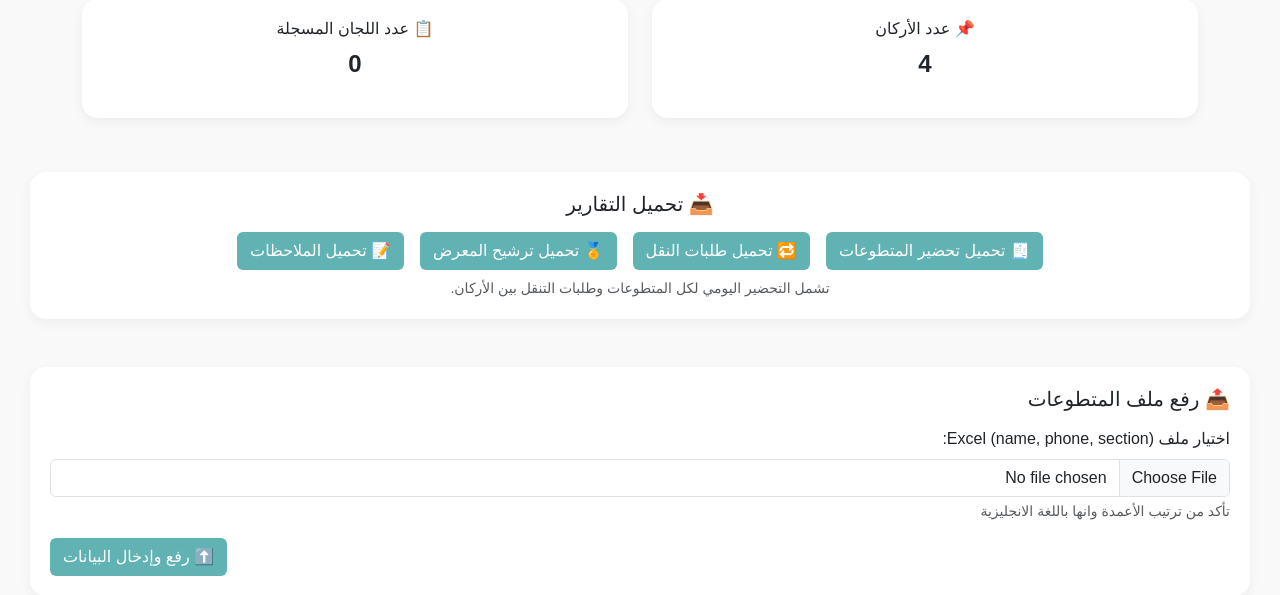
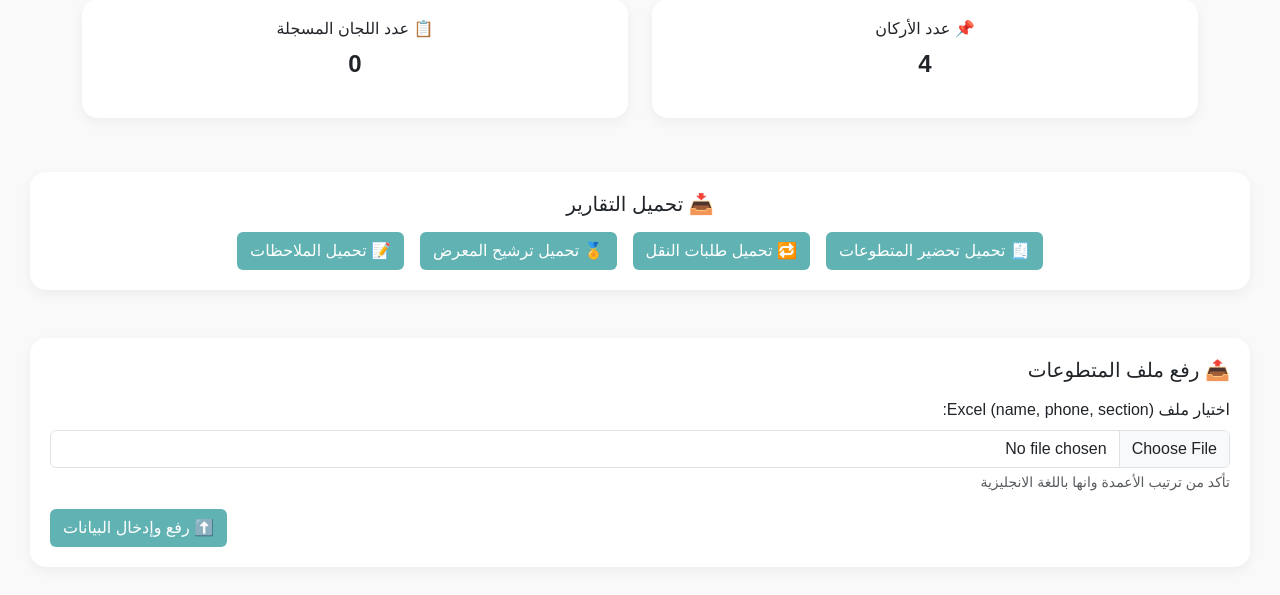
Before and after one commit to ITE7twa22/KiswaFarah-Platform, a Flask app: page /hr in a window 1280 px wide. Shown: the part 531-1126 px from the top of the page. Run offline with Flask 3, Linux system fonts and the light colour scheme; the visitor is signed in with stand-in values (Sample User, id 1); data comes from the database, SQL or seed files in the repository; data that the repository does not hold is empty.

Commit message:
Update hr.html

```diff
--- a/templates/hr.html
+++ b/templates/hr.html
@@ -132,7 +132,7 @@
     📝 تحميل الملاحظات
       </a>
   </div>
-  <div class="form-text mt-2 text-muted">تشمل التحضير اليومي لكل المتطوعات وطلبات التنقل بين الأركان.</div>
+
 </div>
 
 <div class="stats-box mt-5">
```
